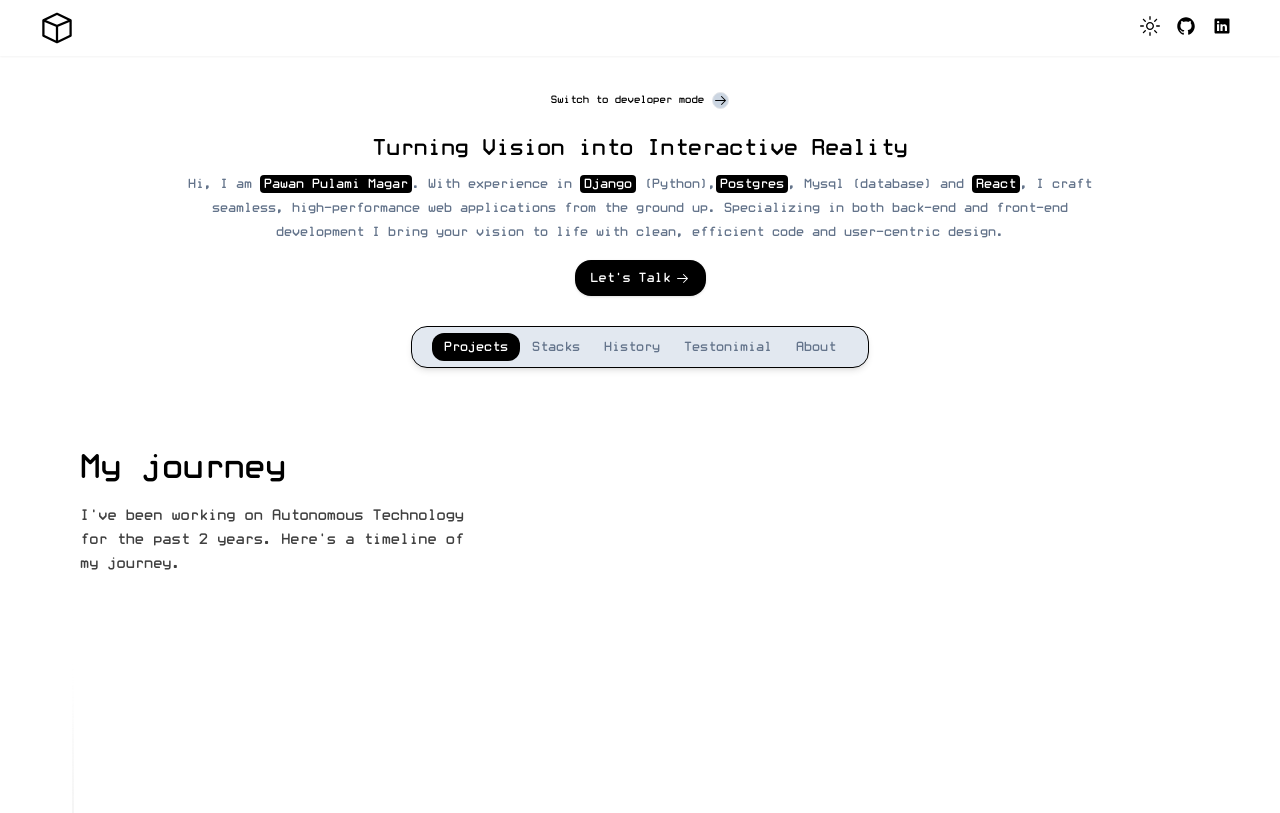
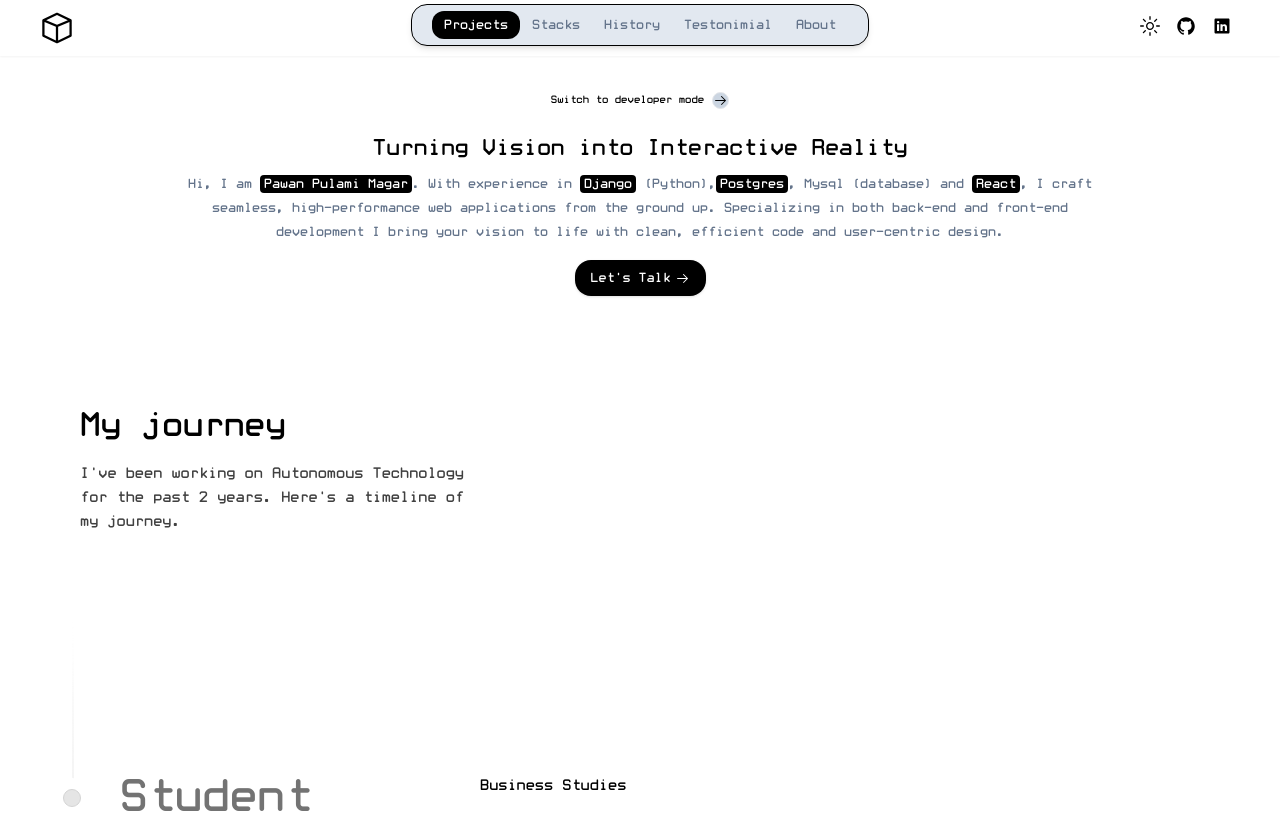
Before and after one commit to coding-tonight/pawan-portfilo, a React (Vite) app: page / in a window 1280 px wide. Shown: the top 813 px of the page. Built offline with nearby package versions, Linux system fonts and the light colour scheme.

Commit message:
floating navbar added

```diff
--- a/src/components/Menu/index.tsx
+++ b/src/components/Menu/index.tsx
@@ -1,13 +1,52 @@
+import { useState } from "react";
+
+import {
+  motion,
+  AnimatePresence,
+  useScroll,
+  useMotionValueEvent,
+} from "framer-motion";
+
 import {
     Tabs,
-    TabsContent,
     TabsList,
     TabsTrigger,
   } from '@/components/ui/tabs'
 
 const Menu = () => {
+  const [visible , setVisible] = useState(false)
+  const  { scrollYProgress  } = useScroll()
+
+  useMotionValueEvent(scrollYProgress, "change", (current) => {
+    // Check if current is not undefined and is a number
+    if (typeof current === "number") {
+      // let direction = current! - scrollYProgress.getPrevious()!;
+
+      if(current > 0.05) {
+         setVisible(true)
+      } else {
+        setVisible(false)
+      }
+    }
+  })
+
     return (
-      <section className='container w-[80vw] mx-auto sticky top-1 flex justify-center'>
+      <AnimatePresence mode="wait">
+      <motion.div
+        initial={{
+          opacity: 1,
+          y: -100,
+        }}
+        animate={{
+          y: visible ? 0 : -100,
+          opacity: visible ? 1 : 0,
+        }}
+        transition={{
+          duration: 0.2,
+        }}
+        className="fixed top-1"
+      >
+      <section className='container w-[100vw] mx-auto flex justify-center'>
         <Tabs defaultValue='projects'>
             <TabsList className='shadow-md border border-black rounded-2xl p-5'>
               <TabsTrigger value='projects'>Projects</TabsTrigger>
@@ -18,6 +57,8 @@ const Menu = () => {
             </TabsList>
         </Tabs>
       </section>
+      </motion.div>
+      </AnimatePresence>
     )
 }
 
--- a/src/layouts/GuestLayout.tsx
+++ b/src/layouts/GuestLayout.tsx
@@ -4,18 +4,20 @@ import { Timeline } from "@/components/ui/timeline"
 const GuestLayout:React.FC = () => {
     return (
         <>
+        <div className="relative  w-full">
             <Navbar  />
+            <Menu />
             <main style={{
                 height: 'calc(100dvh - 30px)'
             }}>
             <HeroSection />
-          <Menu />
             {/* <Tools /> */}
             <Timeline data={[
                 { title: 'Student', content: 'Business Studies'},
                 { title: 'Frontend Developer', content: 'APA (Asia Population Association)'},
                 { title: 'Full Stack Developer', content: 'APA (Asia Population Association)'}]} />
             </main>
+        </div>
         </>
     )
 }
```
Lines whose indentation alone changed are shown as unchanged.
